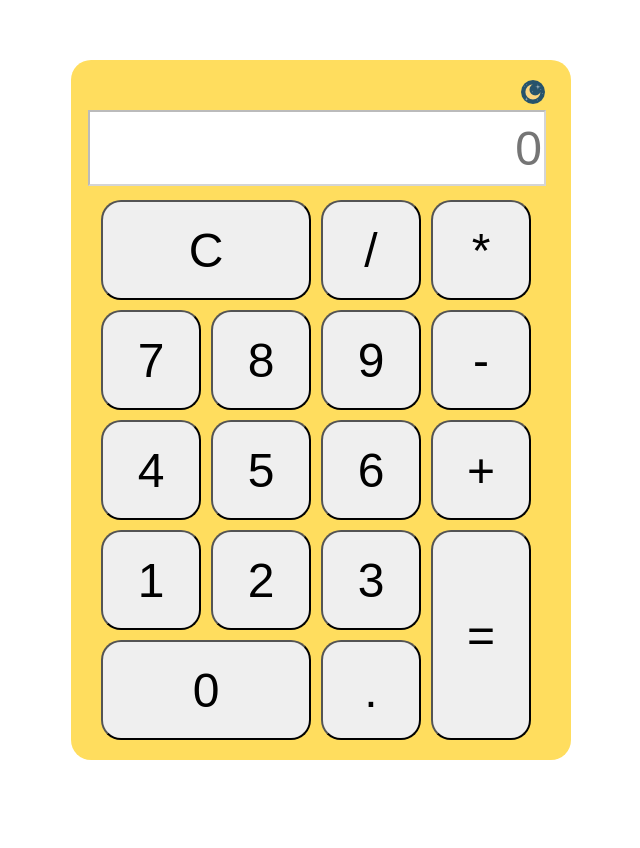
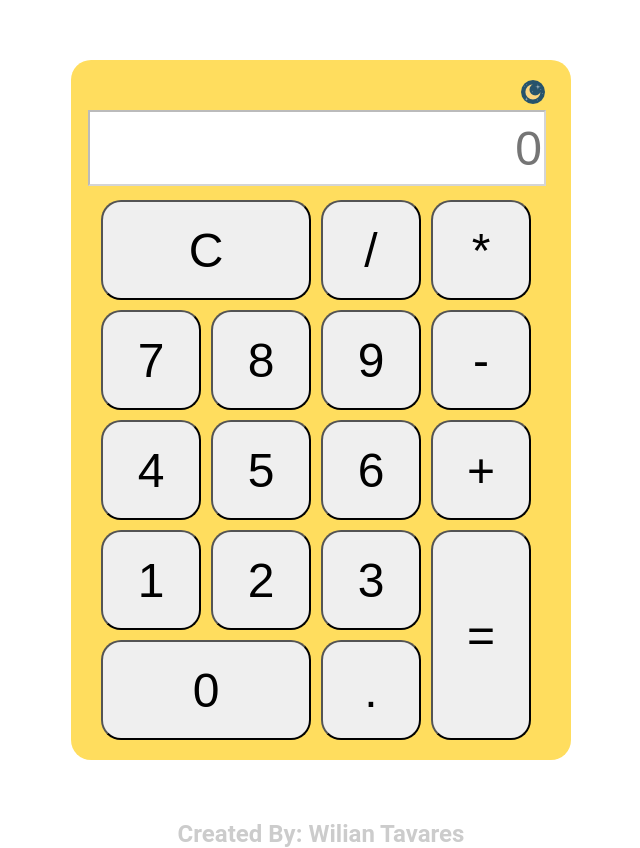
Before and after one commit to wilian-tavares/Calculadora-APP, a plain HTML site: page index.html in a window 1280 px wide. Shown: the whole page, without its empty margins (319-959 px from the left). Before the commit the page ends 800 px from the top, so only its background shows below. Drawn offline with Linux system fonts and the light colour scheme.

Commit message:
adicionar créditos ao fim da página

```diff
--- a/index.html
+++ b/index.html
@@ -73,7 +73,9 @@
             </div>
             <!--Fim botões-->
 
+
         </div>
+        <h2 style='text-align: center; color: #ccc'>Created By: Wilian Tavares</h2>
         <!--Fim Calculadora-->
     </main>
 
```
